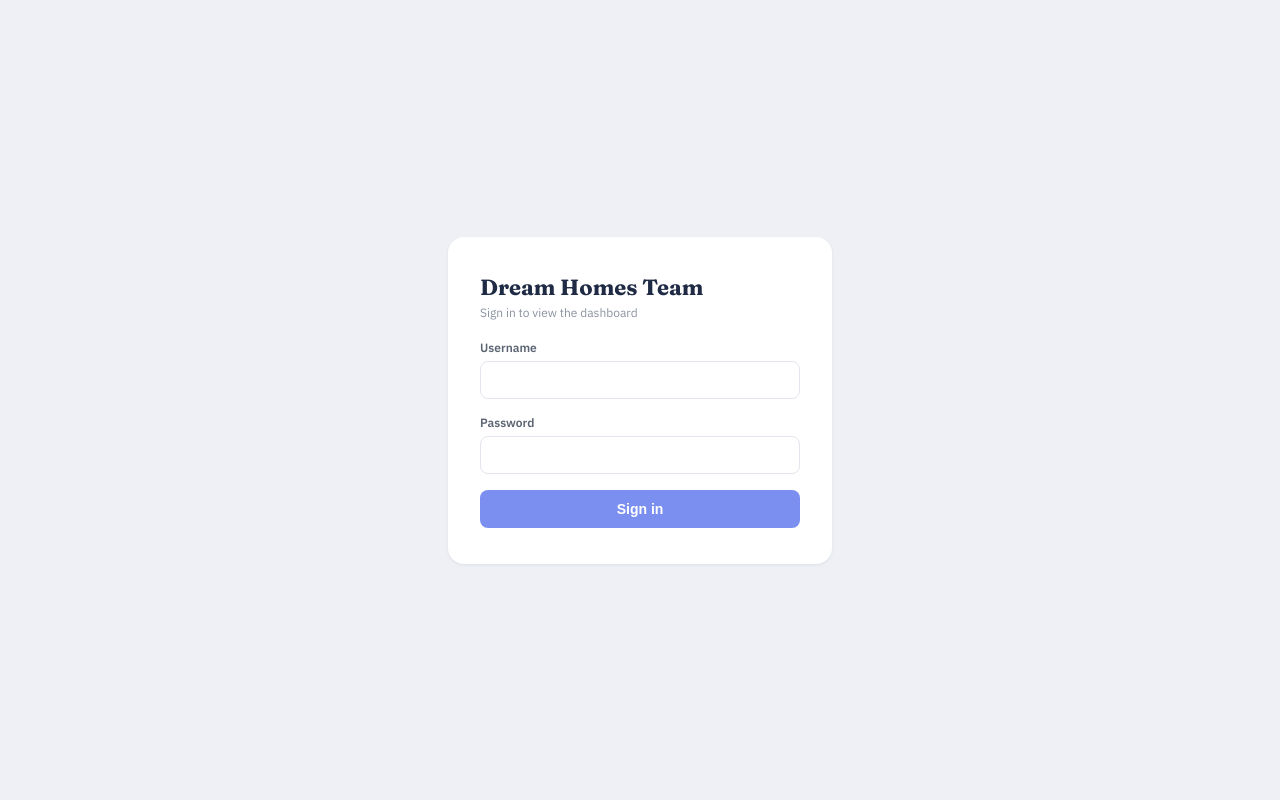
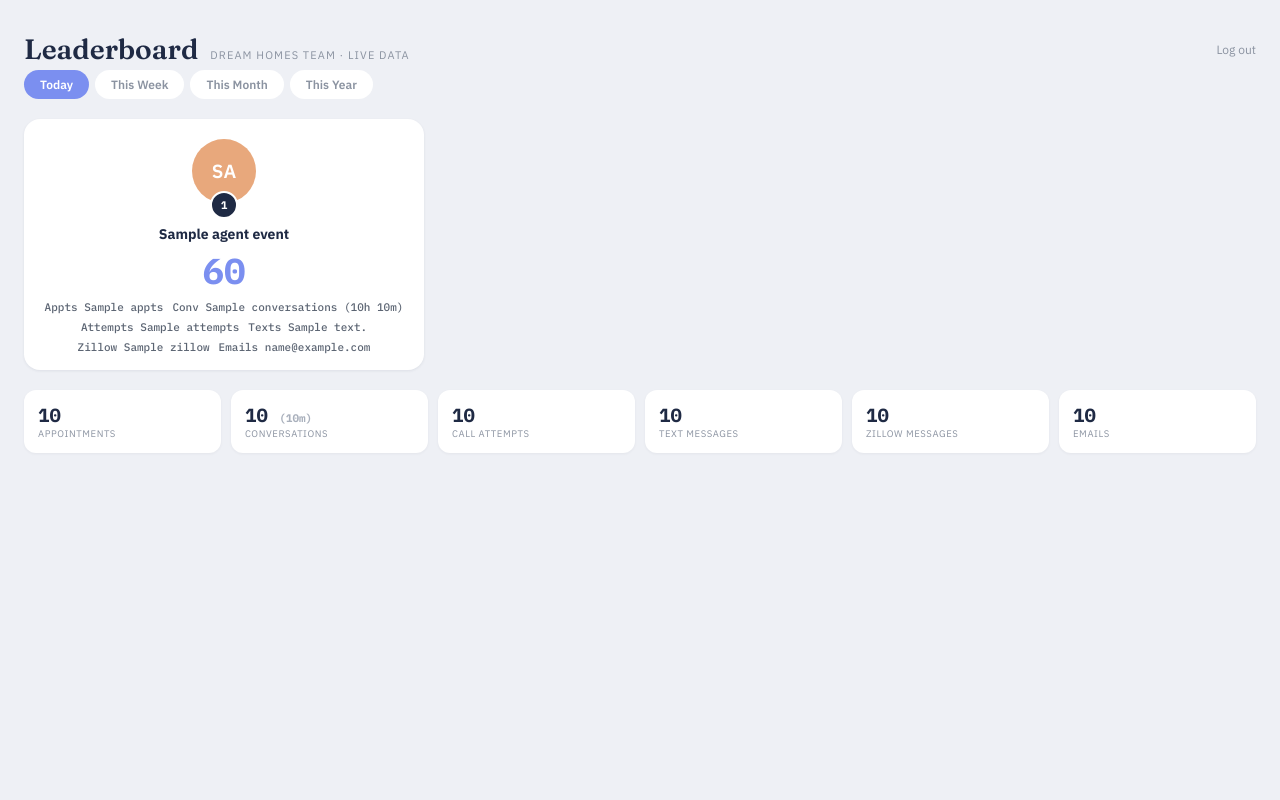
Before and after one commit to securit8/dht-dashboard, a Flask app: page / in a window 1280 px wide. Run offline with Flask 3, Linux system fonts and the light colour scheme; the visitor is signed in with stand-in values (Sample User, id 1); a database or web service that is not in the repository returns one stand-in record (values such as "Sample title"); some libraries are stand-ins or nearby versions.

Commit message:
Update leaderboard.html

```diff
--- a/templates/leaderboard.html
+++ b/templates/leaderboard.html
@@ -2,31 +2,107 @@
 <html lang="en">
 <head>
   <meta charset="utf-8">
-  <title>Sign in — Dream Homes Team</title>
-  <link rel="stylesheet" href="https://fonts.googleapis.com/css2?family=Fraunces:wght@600;700&family=IBM+Plex+Sans:wght@400;500;600;700&display=swap">
+  <title>Leaderboard — Dream Homes Team</title>
+  <link rel="stylesheet" href="https://fonts.googleapis.com/css2?family=Fraunces:wght@500;600;700&family=IBM+Plex+Sans:wght@400;500;600;700&family=IBM+Plex+Mono:wght@500;600;700&display=swap">
   <style>
-    body { margin: 0; font-family: 'IBM Plex Sans', system-ui, sans-serif; background: #EEF0F5; display: flex; align-items: center; justify-content: center; min-height: 100vh; }
-    .card { background: #fff; border-radius: 16px; padding: 36px 32px; width: 320px; box-shadow: 0 1px 3px rgba(31,42,68,0.08); }
-    h1 { margin: 0 0 4px; font-family: 'Fraunces', serif; font-size: 22px; color: #1F2A44; }
-    .sub { font-size: 12px; color: #8B93A1; margin-bottom: 20px; }
-    label { display: block; font-size: 12px; font-weight: 600; color: #5B6472; margin-bottom: 6px; }
-    input { width: 100%; box-sizing: border-box; padding: 10px 12px; border: 1px solid #E3E6EC; border-radius: 8px; font-size: 14px; margin-bottom: 16px; }
-    button { width: 100%; padding: 11px; border: none; border-radius: 8px; background: #7B8FF0; color: #fff; font-size: 14px; font-weight: 600; cursor: pointer; }
-    .error { background: #FDEDEA; color: #C0392B; font-size: 13px; padding: 10px 12px; border-radius: 8px; margin-bottom: 16px; }
+    body { margin: 0; font-family: 'IBM Plex Sans', system-ui, sans-serif; background: #EEF0F5; }
+    .page { max-width: 1360px; margin: 0 auto; padding: 32px 24px; }
+    h1 { margin: 0; font-family: 'Fraunces', serif; font-size: 28px; font-weight: 600; color: #1F2A44; }
+    .sub { font-size: 11px; letter-spacing: 0.1em; text-transform: uppercase; color: #8B93A1; }
+    .tabs { display: flex; gap: 6px; margin-bottom: 20px; }
+    .tabs a { text-decoration: none; font-size: 12px; font-weight: 600; padding: 7px 16px; border-radius: 999px; }
+    .totals { display: grid; grid-template-columns: repeat(6, minmax(0, 1fr)); gap: 10px; margin: 20px 0; }
+    .totals .kpi { background: #fff; border-radius: 12px; padding: 13px 14px; box-shadow: 0 1px 3px rgba(31,42,68,0.05); }
+    .kpi-val { font-size: 19px; font-weight: 700; color: #1F2A44; font-family: 'IBM Plex Mono', monospace; }
+    .kpi-lbl { font-size: 9.5px; letter-spacing: 0.06em; text-transform: uppercase; color: #8B93A1; }
+    .podium { display: grid; grid-template-columns: repeat(3, minmax(0, 1fr)); gap: 16px; margin-bottom: 20px; }
+    .card { background: #fff; border-radius: 16px; padding: 20px 18px 16px; display: flex; flex-direction: column; align-items: center; box-shadow: 0 1px 3px rgba(31,42,68,0.08); }
+    .avatar { width: 64px; height: 64px; border-radius: 999px; display: flex; align-items: center; justify-content: center; color: #fff; font-size: 19px; font-weight: 600; }
+    .badge { width: 24px; height: 24px; border-radius: 999px; background: #1F2A44; color: #fff; display: flex; align-items: center; justify-content: center; font-size: 11px; font-weight: 700; border: 2px solid #fff; margin-top: -12px; }
+    .name { font-weight: 700; color: #1F2A44; font-size: 14px; margin: 6px 0 4px; }
+    .score { font-family: 'IBM Plex Mono', monospace; font-size: 36px; font-weight: 700; color: #7B8FF0; }
+    .stats { display: flex; flex-wrap: wrap; justify-content: center; gap: 6px 9px; font-size: 11px; color: #5B6472; font-family: 'IBM Plex Mono', monospace; margin-top: 6px; }
+    .rows { display: flex; flex-direction: column; gap: 6px; }
+    .row { display: flex; align-items: center; gap: 12px; background: #fff; border-radius: 12px; padding: 8px 16px; box-shadow: 0 1px 2px rgba(31,42,68,0.05); }
+    .row .rank { width: 18px; text-align: center; font-family: 'IBM Plex Mono', monospace; font-size: 12px; font-weight: 700; color: #8B93A1; }
+    .row .avatar { width: 30px; height: 30px; font-size: 10.5px; }
+    .row .name { width: 140px; font-weight: 600; color: #1F2A44; font-size: 13px; margin: 0; }
+    .row .stats { flex-grow: 1; justify-content: flex-start; margin: 0; }
+    .row .score { font-size: 16px; }
+    .empty { background: #fff; border-radius: 16px; padding: 40px; text-align: center; color: #8B93A1; }
+    .top { display: flex; align-items: center; justify-content: space-between; margin-bottom: 4px; }
+    .logout { font-size: 12px; color: #8B93A1; text-decoration: none; }
   </style>
 </head>
 <body>
-  <div class="card">
-    <h1>Dream Homes Team</h1>
-    <div class="sub">Sign in to view the dashboard</div>
-    {% if error %}<div class="error">{{ error }}</div>{% endif %}
-    <form method="post">
-      <label for="username">Username</label>
-      <input type="text" id="username" name="username" autocomplete="username" required>
-      <label for="password">Password</label>
-      <input type="password" id="password" name="password" autocomplete="current-password" required>
-      <button type="submit">Sign in</button>
-    </form>
+<div class="page">
+  <div class="top">
+    <div style="display: flex; align-items: baseline; gap: 12px;">
+      <h1>Leaderboard</h1>
+      <span class="sub">Dream Homes Team &middot; live data</span>
+    </div>
+    <a class="logout" href="/logout">Log out</a>
   </div>
+
+  <div class="tabs">
+    <a href="?period=today" style="background:{{ '#7B8FF0' if period=='today' else '#fff' }}; color:{{ '#fff' if period=='today' else '#8B93A1' }};">Today</a>
+    <a href="?period=week" style="background:{{ '#7B8FF0' if period=='week' else '#fff' }}; color:{{ '#fff' if period=='week' else '#8B93A1' }};">This Week</a>
+    <a href="?period=month" style="background:{{ '#7B8FF0' if period=='month' else '#fff' }}; color:{{ '#fff' if period=='month' else '#8B93A1' }};">This Month</a>
+    <a href="?period=year" style="background:{{ '#7B8FF0' if period=='year' else '#fff' }}; color:{{ '#fff' if period=='year' else '#8B93A1' }};">This Year</a>
+  </div>
+
+  {% if not has_data %}
+  <div class="empty">No data yet — waiting on the first successful cron run.</div>
+  {% else %}
+
+  <div class="podium">
+    {% for agent in podium %}
+    <div class="card">
+      <div class="avatar" style="background: {{ agent.avatar_bg }};">{{ agent.initials }}</div>
+      <div class="badge">{{ agent.rank }}</div>
+      <div class="name">{{ agent.name }}</div>
+      <div class="score">{{ "{:,}".format(agent.score) }}</div>
+      <div class="stats">
+        <span>Appts {{ agent.appts }}</span>
+        <span>Conv {{ agent.conversations }} ({{ agent.conversations_dur_label }})</span>
+        <span>Attempts {{ agent.attempts }}</span>
+        <span>Texts {{ agent.texts }}</span>
+        <span>Zillow {{ agent.zillow }}</span>
+        <span>Emails {{ agent.emails }}</span>
+      </div>
+    </div>
+    {% endfor %}
+  </div>
+
+  <div class="totals">
+    <div class="kpi"><div class="kpi-val">{{ totals.appts }}</div><div class="kpi-lbl">Appointments</div></div>
+    <div class="kpi"><div class="kpi-val">{{ totals.conversations }} <span style="font-size:11px;color:#A9B0BC;">({{ totals.conversations_dur_label }})</span></div><div class="kpi-lbl">Conversations</div></div>
+    <div class="kpi"><div class="kpi-val">{{ totals.attempts }}</div><div class="kpi-lbl">Call Attempts</div></div>
+    <div class="kpi"><div class="kpi-val">{{ totals.texts }}</div><div class="kpi-lbl">Text Messages</div></div>
+    <div class="kpi"><div class="kpi-val">{{ totals.zillow }}</div><div class="kpi-lbl">Zillow Messages</div></div>
+    <div class="kpi"><div class="kpi-val">{{ totals.emails }}</div><div class="kpi-lbl">Emails</div></div>
+  </div>
+
+  <div class="rows">
+    {% for agent in rest %}
+    <div class="row">
+      <div class="rank">{{ agent.rank }}</div>
+      <div class="avatar" style="background: {{ agent.avatar_bg }};">{{ agent.initials }}</div>
+      <div class="name">{{ agent.name }}</div>
+      <div class="stats">
+        <span>Appts {{ agent.appts }}</span>
+        <span>Conv {{ agent.conversations }}</span>
+        <span>Attempts {{ agent.attempts }}</span>
+        <span>Texts {{ agent.texts }}</span>
+        <span>Zillow {{ agent.zillow }}</span>
+        <span>Emails {{ agent.emails }}</span>
+      </div>
+      <div class="score">{{ "{:,}".format(agent.score) }}</div>
+    </div>
+    {% endfor %}
+  </div>
+
+  {% endif %}
+</div>
 </body>
 </html>
```
